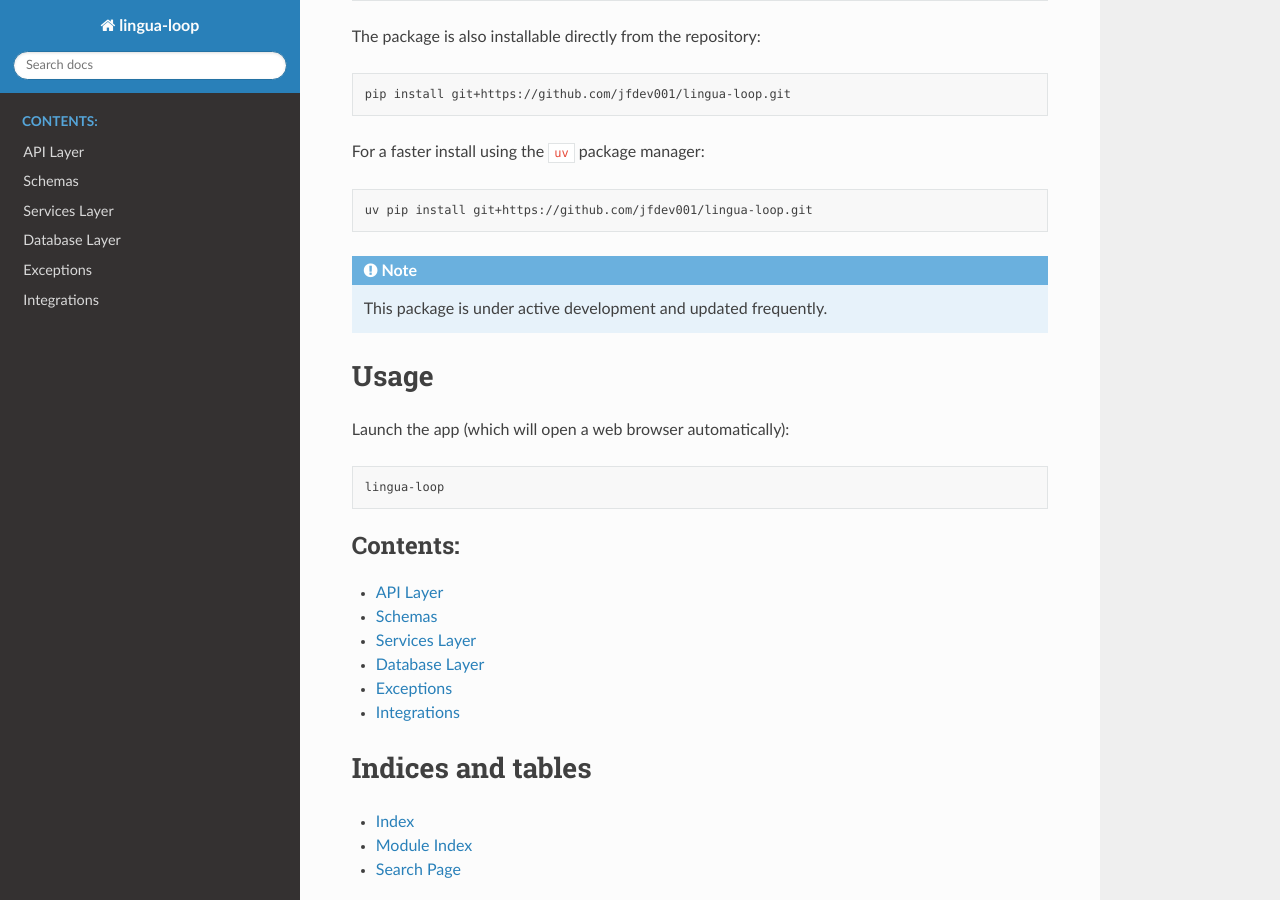
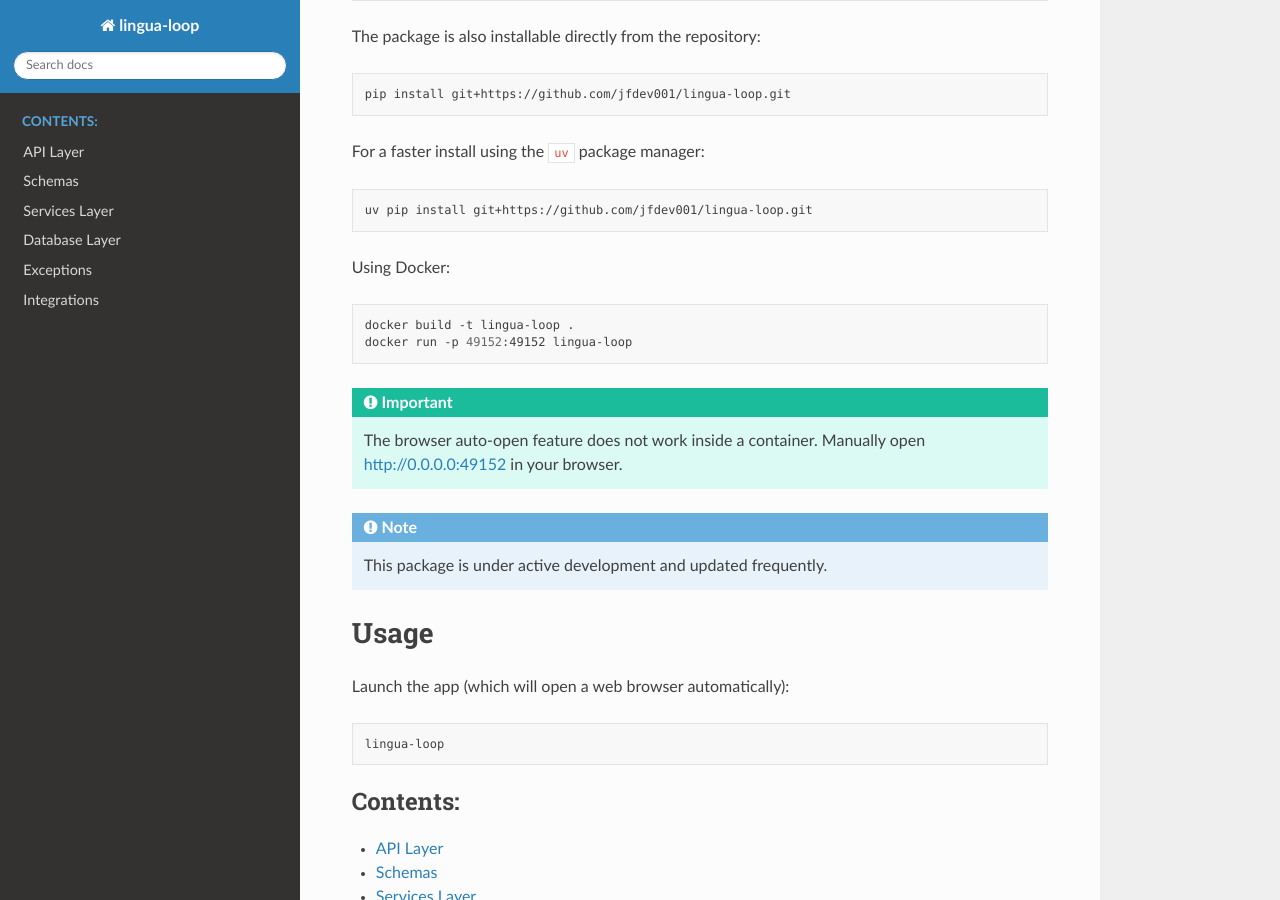
Before and after one commit to jfdev001/lingua-loop, a Sphinx documentation site: the page built from docs/index.rst, in a window 1280 px wide and 900 px high, scrolled down 1649 px. Built offline with Sphinx 7.4.7 and the Read the Docs theme 3.1.0, drawn with Linux system fonts in a browser that asks for light colours.

Commit message:
update docs to reflect using docker

```diff
--- a/docs/index.rst
+++ b/docs/index.rst
@@ -52,6 +52,17 @@ For a faster install using the ``uv`` package manager:
 
    uv pip install git+https://github.com/jfdev001/lingua-loop.git
 
+Using Docker:
+
+.. code-block:: bash
+
+   docker build -t lingua-loop .
+   docker run -p 49152:49152 lingua-loop
+
+.. important::
+   The browser auto-open feature does not work inside a container.
+   Manually open http://0.0.0.0:49152 in your browser.
+
 .. note::
    This package is under active development and updated frequently.
 
```
Also changed, not shown: README.md (+16 -0 lines).
